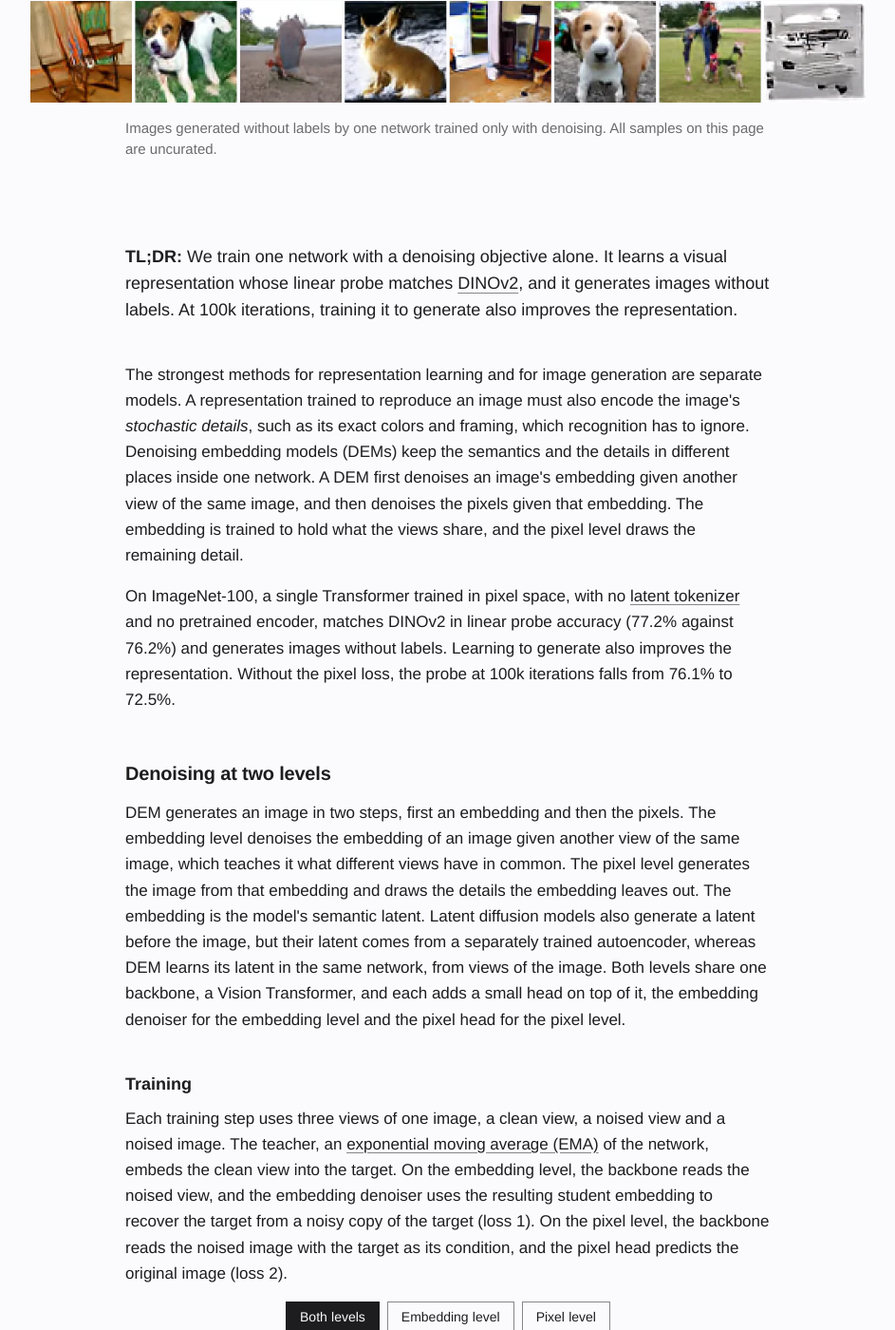
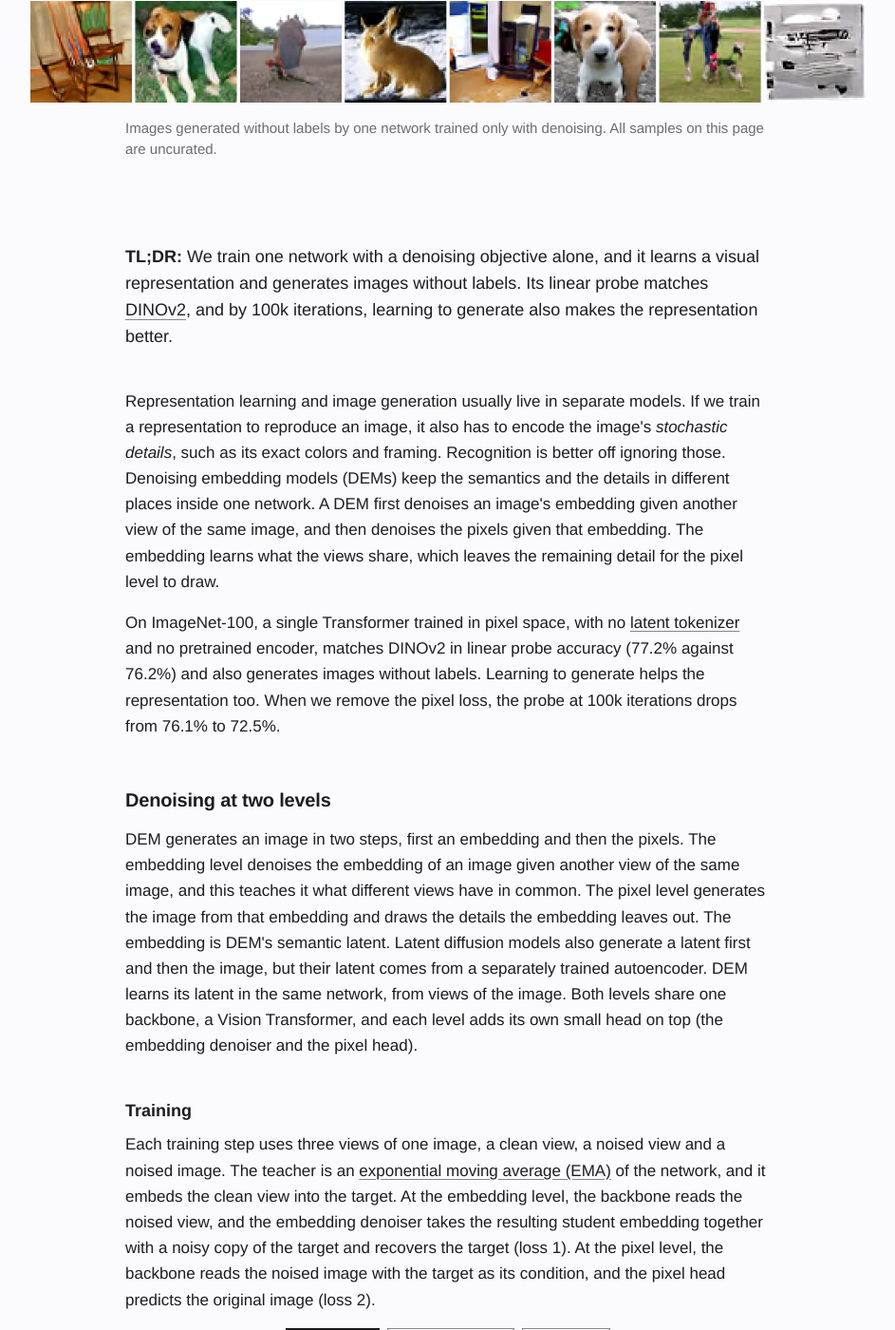
Before and after one commit to rabiulcste/rabiulcste.github.io, a Jekyll site: the page built from dem-denoising-embeddings/index.html, in a window 1280 px wide and 1400 px high, scrolled down 857 px. Shown: the whole window at 95% size, without its empty margins (168-1111 px from the left). Built offline with Jekyll 4.4.1, drawn with Linux system fonts in a browser that asks for light colours; some of the changed text lies outside the part shown.

Commit message:
DEM page: balance voice and clarity

```diff
--- a/dem-denoising-embeddings/index.html
+++ b/dem-denoising-embeddings/index.html
@@ -237,18 +237,18 @@ bibtex: |
 </section>
 
 <section id="tldr">
-    <p class="tldr"><strong>TL;DR:</strong> We train one network with a denoising objective alone. It learns a visual representation whose linear probe matches <a href="https://arxiv.org/abs/2304.07193">DINOv2</a>, and it generates images without labels. At 100k iterations, training it to generate also improves the representation.</p>
+    <p class="tldr"><strong>TL;DR:</strong> We train one network with a denoising objective alone, and it learns a visual representation and generates images without labels. Its linear probe matches <a href="https://arxiv.org/abs/2304.07193">DINOv2</a>, and by 100k iterations, learning to generate also makes the representation better.</p>
 </section>
 <section class="intro">
-    <p>The strongest methods for representation learning and for image generation are separate models. A representation trained to reproduce an image must also encode the image's <em>stochastic details</em>, such as its exact colors and framing, which recognition has to ignore. Denoising embedding models (DEMs) keep the semantics and the details in different places inside one network. A DEM first denoises an image's embedding given another view of the same image, and then denoises the pixels given that embedding. The embedding is trained to hold what the views share, and the pixel level draws the remaining detail.</p>
-    <p>On ImageNet-100, a single Transformer trained in pixel space, with no <a href="https://arxiv.org/abs/2112.10752">latent tokenizer</a> and no pretrained encoder, matches DINOv2 in linear probe accuracy (77.2% against 76.2%) and generates images without labels. Learning to generate also improves the representation. Without the pixel loss, the probe at 100k iterations falls from 76.1% to 72.5%.</p>
+    <p>Representation learning and image generation usually live in separate models. If we train a representation to reproduce an image, it also has to encode the image's <em>stochastic details</em>, such as its exact colors and framing. Recognition is better off ignoring those. Denoising embedding models (DEMs) keep the semantics and the details in different places inside one network. A DEM first denoises an image's embedding given another view of the same image, and then denoises the pixels given that embedding. The embedding learns what the views share, which leaves the remaining detail for the pixel level to draw.</p>
+    <p>On ImageNet-100, a single Transformer trained in pixel space, with no <a href="https://arxiv.org/abs/2112.10752">latent tokenizer</a> and no pretrained encoder, matches DINOv2 in linear probe accuracy (77.2% against 76.2%) and also generates images without labels. Learning to generate helps the representation too. When we remove the pixel loss, the probe at 100k iterations drops from 76.1% to 72.5%.</p>
 </section>
 
 <section id="method">
     <h2>Denoising at two levels</h2>
-    <p>DEM generates an image in two steps, first an embedding and then the pixels. The embedding level denoises the embedding of an image given another view of the same image, which teaches it what different views have in common. The pixel level generates the image from that embedding and draws the details the embedding leaves out. The embedding is the model's semantic latent. Latent diffusion models also generate a latent before the image, but their latent comes from a separately trained autoencoder, whereas DEM learns its latent in the same network, from views of the image. Both levels share one backbone, a Vision Transformer, and each adds a small head on top of it, the embedding denoiser for the embedding level and the pixel head for the pixel level.</p>
+    <p>DEM generates an image in two steps, first an embedding and then the pixels. The embedding level denoises the embedding of an image given another view of the same image, and this teaches it what different views have in common. The pixel level generates the image from that embedding and draws the details the embedding leaves out. The embedding is DEM's semantic latent. Latent diffusion models also generate a latent first and then the image, but their latent comes from a separately trained autoencoder. DEM learns its latent in the same network, from views of the image. Both levels share one backbone, a Vision Transformer, and each level adds its own small head on top (the embedding denoiser and the pixel head).</p>
     <h3>Training</h3>
-    <p>Each training step uses three views of one image, a clean view, a noised view and a noised image. The teacher, an <a href="https://arxiv.org/abs/2104.14294">exponential moving average (EMA)</a> of the network, embeds the clean view into the target. On the embedding level, the backbone reads the noised view, and the embedding denoiser uses the resulting student embedding to recover the target from a noisy copy of the target (loss 1). On the pixel level, the backbone reads the noised image with the target as its condition, and the pixel head predicts the original image (loss 2).</p>
+    <p>Each training step uses three views of one image, a clean view, a noised view and a noised image. The teacher is an <a href="https://arxiv.org/abs/2104.14294">exponential moving average (EMA)</a> of the network, and it embeds the clean view into the target. At the embedding level, the backbone reads the noised view, and the embedding denoiser takes the resulting student embedding together with a noisy copy of the target and recovers the target (loss 1). At the pixel level, the backbone reads the noised image with the target as its condition, and the pixel head predicts the original image (loss 2).</p>
     <figure class="dem-fig dem-btnfig" id="dem-train">
         <div class="tabs dem-btns" role="group" aria-label="Training levels" hidden>
             <button type="button" class="btn" data-task="" aria-pressed="true">Both<span class="dem-long"> levels</span></button>
@@ -373,7 +373,7 @@ bibtex: |
         <figcaption class="dem-task-text" aria-live="polite">One training step. The teacher embeds a clean view into the target z. The denoised ẑ is trained toward z (loss 1), and the denoised image x̂ toward the original image (loss 2).</figcaption>
     </figure>
     <h3>Inference</h3>
-    <p>After training we discard the teacher, and the same network both encodes and generates images. The representation of an image is the output of the <a href="https://arxiv.org/abs/2010.11929">Vision Transformer</a>, with no head on top. To generate without labels, the embedding denoiser samples an embedding from noise with no view as input, and the Vision Transformer and pixel head then draw an image from that embedding. Given only a crop, the embedding denoiser samples several embeddings consistent with the crop, and the pixel head draws one image for each.</p>
+    <p>After training, we drop the teacher, and the same network both encodes and generates images. To get a representation, we take the <a href="https://arxiv.org/abs/2010.11929">Vision Transformer</a>'s output for an image, with no head on top. To generate without labels, the embedding denoiser first samples an embedding from noise, with no view at all. The Vision Transformer and the pixel head then draw an image from that embedding. Given only a crop, the embedding denoiser samples several embeddings that fit the crop, and the pixel head draws one image for each.</p>
     <figure class="dem-fig dem-btnfig" id="dem-infer" data-task="gen">
         <div class="tabs dem-btns" role="group" aria-label="Uses of the trained model" hidden>
             <button type="button" class="btn" data-task="rep" aria-pressed="false">Encode</button>
@@ -421,7 +421,7 @@ bibtex: |
 
 <section id="views">
     <h2>Views as noise maps</h2>
-    <p>To train both levels as one task, we need them to read the same kind of input. Self-supervised learning (SSL) methods learn from masked or cropped views, and diffusion models learn from images with noise on every patch. Masking or cropping a patch has the same effect as noising it fully. A noising process that <a href="https://arxiv.org/abs/2407.01392">sets a noise level for each patch</a> therefore produces both kinds of input, and DEM draws all of its inputs from this one process. Each input is described by its noise map, which gives the noise level of every patch. The student sees a noised view, which combines a mask with noise, and the teacher sees a clean view. The pixel pass sees a noised image, the whole image at one noise level.</p>
+    <p>To train both levels as one task, we need them to read the same kind of input. Self-supervised learning (SSL) methods learn from masked or cropped views, and diffusion models learn from images with noise on every patch. Masking or cropping a patch has the same effect as noising it fully, so a single noising process that <a href="https://arxiv.org/abs/2407.01392">sets a noise level for each patch</a> can produce both kinds of input. DEM draws all of its inputs from this one process, and we describe each input by its noise map, the noise level of every patch. The student sees a noised view, which combines a mask with noise, and the teacher sees a clean view. The pixel pass sees a noised image, the whole image at one noise level.</p>
     <figure class="dem-fig">
         <div class="dem-views">
             <figure class="dem-view"><figcaption><span>Clean</span><span class="dem-role sl">clean view</span></figcaption><svg class="dem-map" viewBox="0 0 80 80" aria-hidden="true"><rect width="80" height="80" fill="#fff"/><path d="M10 0V80M0 10H80M20 0V80M0 20H80M30 0V80M0 30H80M40 0V80M0 40H80M50 0V80M0 50H80M60 0V80M0 60H80M70 0V80M0 70H80" stroke="#fff" stroke-width="0.8"/></svg><img src="view_clean.webp" width="64" height="64" alt="A clean image of a dog, with an all-white noise map." loading="lazy"></figure>
@@ -436,7 +436,7 @@ bibtex: |
 
 <section id="schedules">
     <h2>One noise schedule per level</h2>
-    <p>Each level has its own noise schedule, and the schedules decide which part of the image each level learns. Embedding noise levels sit near full noise (median 0.95), where the task is close to SSL and the semantics are learned. Pixel noise levels sit lower (median 0.69), in the range where the stochastic details are drawn.</p>
+    <p>Each level has its own noise schedule, and the schedules decide which part of the image each level learns. We denoise the embedding mostly near full noise (median 0.95), close to the SSL task, where the semantics are learned. Pixel noise sits lower, with a median of 0.69, and that is the range where the stochastic details get drawn.</p>
     <figure class="dem-fig"><svg class="dem-svg dem-fit" viewBox="0 0 480 224" role="img" aria-labelledby="sch-t">
 <title id="sch-t">Two logit-normal noise schedules on an axis from clean to full noise. The embedding level has median 0.95 and sits close to full noise. The pixel level has median 0.69. Each curve is scaled to its own peak.</title>
 <defs><linearGradient id="nz" x1="0" x2="1"><stop offset="0" class="nz0"/><stop offset="1" class="nz1"/></linearGradient></defs>
@@ -456,7 +456,7 @@ bibtex: |
 
 <section id="special-case">
     <h2>SSL is the full-noise case</h2>
-    <p><a href="https://arxiv.org/abs/2006.07733">Joint-embedding SSL methods</a> are a special case of DEM. These methods train a network to predict the embedding of one view of an image from another view. Suppose the network is also given a noisy copy of the embedding it predicts. When the copy is pure noise it carries no information and the task is unchanged, so prediction equals view-conditioned embedding denoising at full noise. At lower noise levels DEM learns the full distribution of embeddings that fit the view, whereas a predictor learns only its mean. With no view, this distribution is a prior over embeddings, and DEM samples from it to generate images without labels.</p>
+    <p><a href="https://arxiv.org/abs/2006.07733">Joint-embedding SSL methods</a> are a special case of DEM. These methods train a network to predict the embedding of one view of an image from another view. Give that network a noisy copy of the embedding it predicts as an extra input. If the copy is pure noise, it carries no information and the task stays the same, so prediction is view-conditioned embedding denoising at full noise. At lower noise levels, DEM learns the full distribution of embeddings that fit the view, while a predictor collapses this distribution to its mean. With no view, the distribution becomes a prior over embeddings, and DEM samples from it to generate images without labels.</p>
     <figure class="dem-fig" id="dem-tau">
         <div class="dem-tau-wrap"><svg class="dem-svg dem-svg--phone dem-flow dem-copy" viewBox="0 0 360 176" role="img" aria-labelledby="cp-t">
 <title id="cp-t">An illustration, not model output. The noised view and a noisy copy of the target go into the backbone and embedding denoiser, which predict the target. The slider sets the noise level tau of the copy, a mix of the target and one fixed draw of Gaussian noise. As tau rises, the copy's bars move from the target's toward the noise. At tau 1 the copy is pure noise and carries no information, so this is prediction from the view alone.</title>
@@ -508,12 +508,12 @@ bibtex: |
             </tbody>
         </table>
     </div>
-    <p class="caption">ImageNet-100, 64x64, ViT-S/8, 100k iterations, FID-50k. DINOv2 is trained for the same number of iterations. DEM's linear probe matches DINOv2's, and its k-NN accuracy is lower. RCG trains three separate models. For class-conditional generation, DEM uses a linear probe fit on 1% of the labels and is compared with class-conditional <a href="https://arxiv.org/abs/2511.13720">JiT</a> trained on all labels.</p>
+    <p class="caption">ImageNet-100, 64x64, ViT-S/8, 100k iterations, FID-50k. DINOv2 is trained for the same number of iterations. DEM's linear probe matches DINOv2's, and its k-NN accuracy is lower. RCG trains three separate models. For class-conditional generation, DEM uses a linear probe fit on 1% of the labels, and we compare it with class-conditional <a href="https://arxiv.org/abs/2511.13720">JiT</a> trained on all labels.</p>
 </section>
 
 <section id="one-embedding">
     <h2>One embedding, many images</h2>
-    <p>The embedding sets the content of an image. Sampling the pixel level again with fresh noise changes the stochastic details and keeps the content.</p>
+    <p>The embedding sets what is in the image. When we sample the pixel level again with fresh noise, the stochastic details change and the content stays.</p>
     <figure class="dem-fig">
         <div class="dem-media wide dem-pair">
             <div><img src="same_embedding.webp" width="656" height="392" alt="Three rows of five generated images. Images in a row share content and differ in detail." loading="lazy"><p>Each row uses one sampled embedding with different pixel noise.</p></div>
@@ -524,7 +524,7 @@ bibtex: |
 
 <section id="completion">
     <h2>Completion and in-painting</h2>
-    <p>DEM completes a crop without being trained for it. A small crop is consistent with many images, and a predictor can only return the mean of their embeddings. DEM samples several embeddings consistent with the crop and decodes each into a different completion. Keeping the visible pixels fixed during sampling gives in-painting and out-painting, which DEM is also never trained for.</p>
+    <p>DEM completes crops without ever being trained to. A small crop fits many different images, and a predictor can only return the mean of their embeddings. DEM samples several embeddings that fit the crop and decodes each one into a different completion. If we keep the visible pixels fixed during sampling, DEM also in-paints and out-paints, again with no training for either task.</p>
     <figure class="dem-fig">
         <div class="dem-media wide dem-pair even">
             <div><img src="completion.webp" width="668" height="392" alt="Three rows. Each starts with an image where only a boxed crop is visible, followed by four generated images consistent with the crop." loading="lazy"><p>Each image comes from an embedding sampled given the blue crop.</p></div>
@@ -535,8 +535,8 @@ bibtex: |
 
 <section id="speedrun">
     <h2>How we built DEM</h2>
-    <p>We built DEM through a speedrun in the style of <a href="https://github.com/KellerJordan/modded-nanogpt">modded-nanogpt</a>, keeping a component only when it improved results on a fixed protocol. Every run changes one component of the current best model and trains a ViT-S/8 for 20k iterations at batch size 512 on ImageNet-100 at 64x64. Two numbers decide whether the change stays, the linear probe and FID-5k without labels. Before launching a run, we write the change into the project journal with its hypothesis, its predicted effect and numeric thresholds for success and refutation. Seed 0 nominates a change and seed 1 confirms it. A change sets a record when its two-seed mean improves one metric by more than the seed spread (1.0 probe points or 2.5 FID) and does not worsen the other metric by more than its spread.</p>
-    <p>We chose the initial idea and every change of direction. AI agents implemented candidate changes, launched the runs, checked each outcome against the prediction written down before launch and proposed the next experiments. Because this process adds components quickly, we periodically paused to simplify the model by removing components the central claim did not need, and we kept a removal when both metrics stayed level.</p>
+    <p>We built DEM through a speedrun in the style of <a href="https://github.com/KellerJordan/modded-nanogpt">modded-nanogpt</a>, and a component stayed in the model only if it improved results on a fixed protocol. Every run changes one component of the current best model and trains a ViT-S/8 for 20k iterations at batch size 512 on ImageNet-100 at 64x64. Two numbers decide whether the change stays, the linear probe and FID-5k without labels. Before we launch a run, we write the change into the project journal with its hypothesis, its predicted effect and numeric thresholds for success and refutation. Seed 0 nominates a change and seed 1 confirms it. A change sets a record when its two-seed mean improves one metric by more than the seed spread (1.0 probe points or 2.5 FID) and the other metric does not get worse by more than its spread.</p>
+    <p>We set the initial idea and every change of direction. AI agents implemented candidate changes, launched the runs, checked each outcome against the prediction written down before launch and proposed the next experiments. This process adds components quickly, so every so often we paused to simplify the model and removed the components the central claim did not need. We kept a removal when both metrics stayed level.</p>
     <figure class="dem-fig" id="dem-front" data-set="adopted">
         <div class="tabs dem-btns" role="group" aria-label="Sampler" hidden>
             <button type="button" class="btn" data-set="earlier" aria-pressed="false">Earlier sampler</button>
@@ -1003,9 +1003,9 @@ bibtex: |
         </table>
     </div>
     <p class="caption">Selected records, two-seed means, 20k iterations, FID-5k without labels. The last two rows use the adopted sampler (<a href="https://arxiv.org/abs/2404.07724">guidance on an interval</a>). Switching to it lowered the FID of the 20 October model from 59.4 to 46.1 with no retraining.</p>
-    <p><strong>Representation and generation improve together.</strong> Across the 253 runs with the earlier sampler, runs with a higher probe have a lower FID (Spearman −0.69), and the correlation is −0.51 across the 171 runs with the adopted sampler. The effect of a single change is less predictable. Among the 231 runs that modify a base configuration under the earlier sampler, the changes in the two metrics correlate at only −0.22.</p>
-    <p><strong>Some 20k records fail at 100k.</strong> Adding eight local crops set a 20k record three times. On snapshot v2 it raised the two-seed probe from 70.53 to 72.08 at level FID. At 100k iterations, however, the run became unstable after 44k and finished at a probe of 75.54, below the 76.06 of v2. Since then, a 20k record enters the model only after it passes a 100k check.</p>
-    <p><strong>By 100k iterations, generation helps the representation.</strong> At 20k iterations, removing the pixel loss raises the probe from 70.53 to 72.93 (two seeds). At 100k the effect reverses, and removing the pixel loss lowers the probe from 76.1% to 72.5%.</p>
+    <p><strong>Representation and generation improve together.</strong> Across the 253 runs with the earlier sampler, runs with a higher probe have a lower FID (Spearman −0.69). Across the 171 runs with the adopted sampler, the correlation is −0.51. Single changes are harder to predict. Among the 231 runs that modify a base configuration under the earlier sampler, the changes in the two metrics correlate at only −0.22.</p>
+    <p><strong>Some 20k records fail at 100k.</strong> Adding eight local crops set a 20k record three times. On snapshot v2, the crops raised the two-seed probe from 70.53 to 72.08 at level FID. At 100k iterations, though, the run became unstable after 44k and finished at a probe of 75.54, below the 76.06 of v2. Since then, a 20k record enters the model only after it passes a 100k check.</p>
+    <p><strong>By 100k iterations, generation helps the representation.</strong> At 20k iterations, removing the pixel loss raises the probe, from 70.53 to 72.93 (two seeds). By 100k the sign flips, and removing the pixel loss lowers the probe from 76.1% to 72.5%.</p>
 </section>
 
 <script>
```
Also changed, not shown: other parts of dem-denoising-embeddings/index.html (+1 -1 lines).
